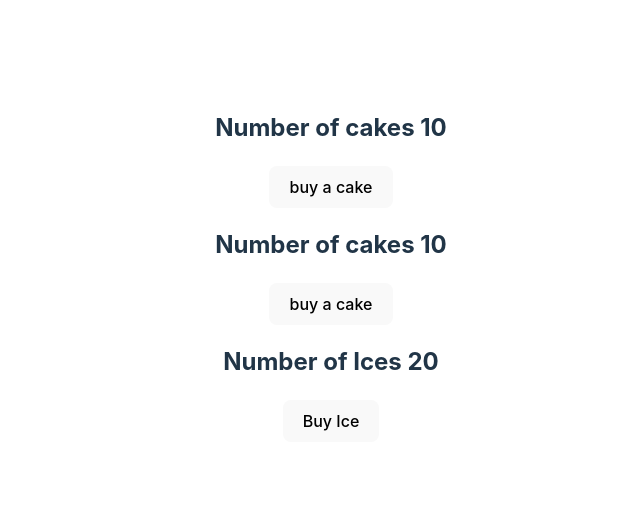
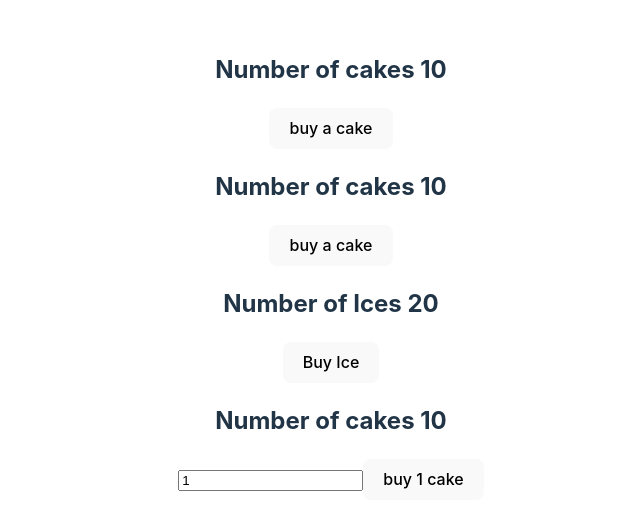
Before and after one commit to Ireme-Nyawe/react-redux-demo, a React (Vite) app: page / in a window 1280 px wide. Shown: the part 134-664 px from the top of the page, without its empty margins (309-949 px from the left). Built offline with nearby package versions, Linux system fonts and the light colour scheme.

Commit message:
add state variable to hold number

```diff
--- a/src/App.jsx
+++ b/src/App.jsx
@@ -5,6 +5,7 @@
 import Store from "./redux/Store";
 import { HooksCakeContainer } from "./components/HooksCakeContainer";
 import IceContainer from "./components/IceContainer";
+import NewCakeContainer from "./components/NewCakeContainer";
 
 function App() {
   return (
@@ -12,6 +13,7 @@
       <CakeContainer />
       <HooksCakeContainer></HooksCakeContainer>
       <IceContainer></IceContainer>
+      <NewCakeContainer></NewCakeContainer>
     </Provider>
   );
 }
--- a/src/components/NewCakeContainer.jsx
+++ b/src/components/NewCakeContainer.jsx
@@ -1,3 +1,20 @@
-function NewCakeContainer(){
-
+import { useSelector, useDispatch } from "react-redux";
+import { BuyCake } from "../redux";
+import { useState } from "react";
+function NewCakeContainer() {
+  const numOfCakes = useSelector((state) => state.cake.numOfCakes);
+  const dispatch = useDispatch();
+  const [number, setNumber] = useState(1);
+  return (
+    <div>
+      <h2>Number of cakes {numOfCakes}</h2>
+      <input
+        type="text"
+        value={number}
+        onChange={(e) => setNumber(e.target.value)}
+      />
+      <button onClick={() => dispatch(BuyCake())}>buy {number} cake</button>
+    </div>
+  );
 }
+export default NewCakeContainer;
```
